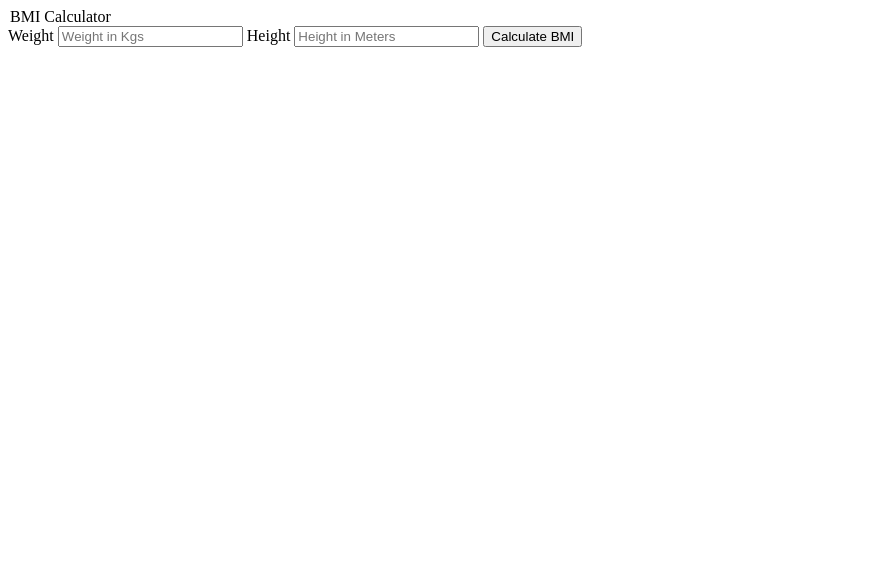
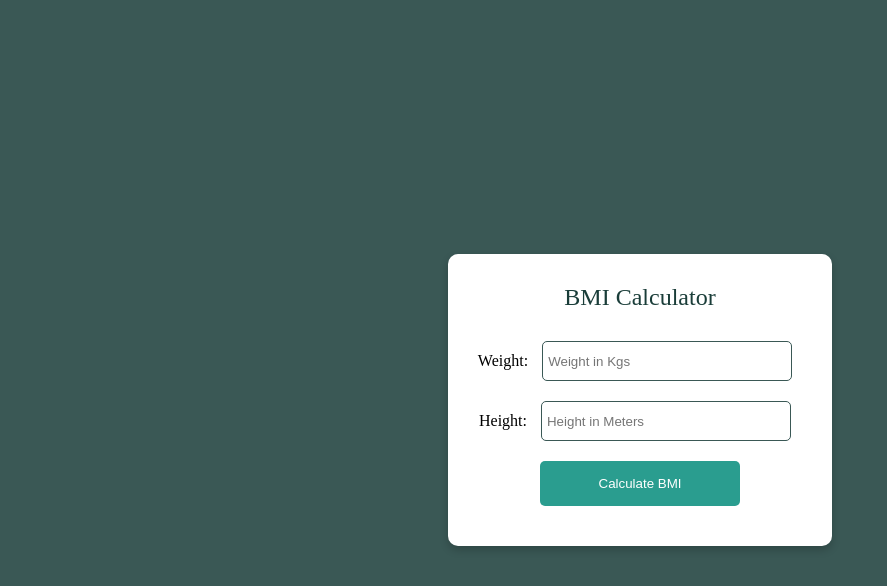
Before and after one commit to Kalsoom08/Class-Task-006, a plain HTML site: page index.html in a window 1280 px wide. Shown: the whole page, without its empty margins (0-887 px from the left). Drawn offline with Linux system fonts and the light colour scheme.

Commit message:
Styling is added

```diff
--- a/index.html
+++ b/index.html
@@ -4,19 +4,20 @@
   <meta charset="UTF-8">
   <meta name="viewport" content="width=device-width, initial-scale=1.0">
   <title>Document</title>
+  <link rel="stylesheet" href="./style.css">
 </head>
 <body>
   <form action="">
     <legend>BMI Calculator</legend>
-    <label for="Weight">Weight
+    <label for="Weight">Weight:
       <input type="text" name="weight" id="" placeholder="Weight in Kgs" required>
     </label>
 
-    <label for="Height">Height
+    <label for="Height">Height:
       <input type="text" name="Height" id="" placeholder="Height in Meters" required>
     </label>
 
-    <input type="submit" value="Calculate BMI">
+    <input type="submit" value="Calculate BMI" id="btn">
 
    <h1 id="output"></h1>
 
--- a/style.css
+++ b/style.css
@@ -0,0 +1,61 @@
+* {
+  padding: 0;
+  margin: 0;
+  box-sizing: border-box;
+}
+
+body {
+  display: grid;
+  justify-content: center;
+  align-content: center;
+  height: 100vh;
+  background-color: rgb(58, 88, 85);
+}
+
+form {
+  display: grid;
+  justify-content: center;
+  align-content: center;
+  border-radius: 10px;
+  text-align: center;
+  padding: 30px;
+  background-color: white;
+  box-shadow: 0px 4px 8px rgba(0, 0, 0, 0.2);
+}
+
+legend {
+  font-size: 1.5em;
+  color: rgb(26, 61, 57);
+  margin-bottom: 20px;
+}
+
+input {
+  margin: 10px;
+  width: 250px;
+  height: 40px;
+  border: 1px solid rgb(58, 88, 85);
+  border-radius: 5px;
+  padding: 5px;
+}
+
+input:focus {
+  outline: none;
+  border-color: rgb(42, 157, 143);
+  box-shadow: 0px 0px 5px rgba(42, 157, 143, 0.5);
+}
+
+#btn {
+  justify-self: center;
+  width: 200px;
+  height: 45px;
+  background-color: rgb(42, 157, 143);
+  color: white;
+  border: none;
+  border-radius: 5px;
+  cursor: pointer;
+  transition: background-color 0.3s ease;
+}
+
+#btn:hover {
+  background-color: rgb(33, 112, 103);
+}
```
